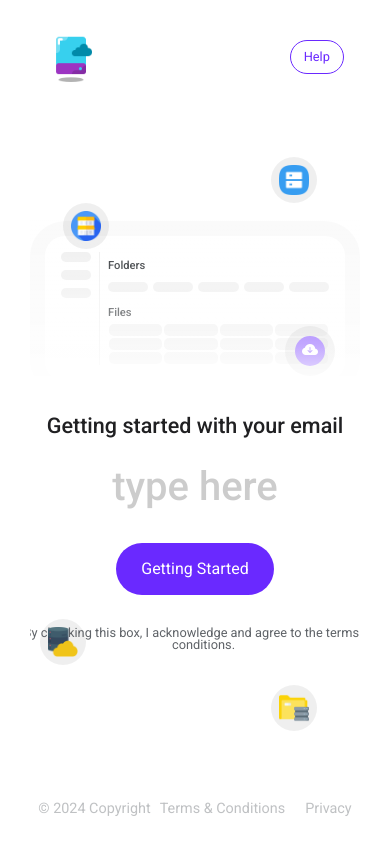
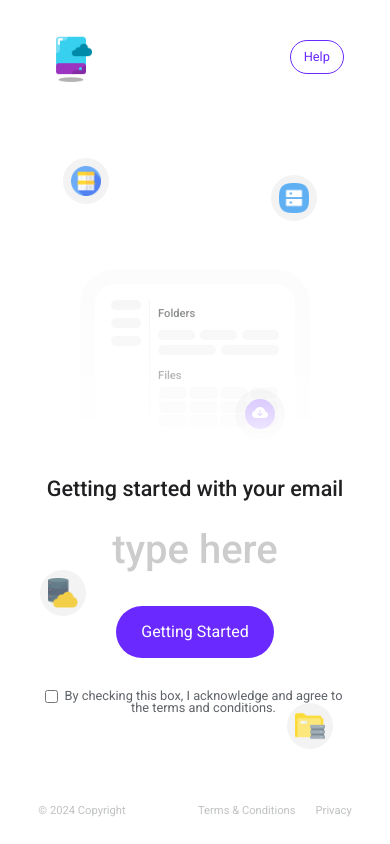
Before and after one commit to Charlygraphy23/drive-clone, a Next.js app: page /getting-started in a window 390 px wide. Built offline with nearby package versions, Linux system fonts and the light colour scheme.

Commit message:
WIP: mobile design

```diff
--- a/app/(routes)/getting-started/components/hero/index.tsx
+++ b/app/(routes)/getting-started/components/hero/index.tsx
@@ -17,7 +17,7 @@ import style from './style.module.scss'
 
 
 const HeroSection = () => {
-    const { state: { data, activePage }, dispatch, setPage } = useContext(GetStartedContext)
+    const { state: { activePage }, setPage } = useContext(GetStartedContext)
 
 
     const onSubmit = () => {
@@ -48,6 +48,7 @@ const HeroSection = () => {
             <div className={style.placeholderWrapper}>
                 <PlaceHolderUI />
             </div>
+            <div className="mb-5" >
                 <InputGroupComponent
                     className={style.form}
                     showTerms
@@ -56,6 +57,7 @@ const HeroSection = () => {
                     id='email'
                     title='Getting started with your email'
                 />
+            </div>
 
         </div>
     )
--- a/app/(routes)/getting-started/components/hero/style.module.scss
+++ b/app/(routes)/getting-started/components/hero/style.module.scss
@@ -1,6 +1,7 @@
 @use "/app/styles/variable.scss" as color;
 
-$sizes: 1 17% 17%, 2 80% 10%, 3 10% 80%, 4 90% 80%;
+$sizes: 1 max(10%, 0vh) min(17%, 25vw), 2 max(72%, 40vh) max(10%, 0vw),
+  3 max(10%, 10vh) max(80%, 10vw), 4 max(92%, 5vh) max(85%, 50vw);
 
 .hero {
   display: flex;
@@ -36,11 +37,11 @@ $sizes: 1 17% 17%, 2 80% 10%, 3 10% 80%, 4 90% 80%;
           100% {
             top: $top;
             left: $left;
-						opacity: 1;
+            opacity: 0.8;
           }
         }
 
-				animation: zoom-#{$key} 0.8s ease-in-out forwards;
+        animation: zoom-#{$key} 0.8s ease-out forwards;
         animation-delay: 0.5s;
       }
     }
@@ -48,6 +49,7 @@ $sizes: 1 17% 17%, 2 80% 10%, 3 10% 80%, 4 90% 80%;
 
   .placeholderWrapper {
     width: 100%;
+    flex: 1;
     position: relative;
     margin-bottom: 1rem;
     display: flex;
@@ -187,3 +189,21 @@ $sizes: 1 17% 17%, 2 80% 10%, 3 10% 80%, 4 90% 80%;
     }
   }
 }
+
+@container (max-width: 330px) {
+  .hero {
+    .form {
+      h4 {
+        font-size: 1rem;
+      }
+
+      input {
+        font-size: 1.5rem;
+      }
+
+      p {
+        max-width: 250px;
+      }
+    }
+  }
+}
--- a/app/(routes)/getting-started/components/inputGroup/style.module.scss
+++ b/app/(routes)/getting-started/components/inputGroup/style.module.scss
@@ -5,6 +5,8 @@
   justify-content: center;
   flex-direction: column;
   max-width: 400px;
+  flex: 1;
+  align-items: center;
 
   &.error {
     color: color.$error;
@@ -62,6 +64,8 @@
   }
 
   .showTerms {
+    max-width: 300px;
+
     &.error {
       color: color.$error;
 
--- a/app/(routes)/getting-started/style.module.scss
+++ b/app/(routes)/getting-started/style.module.scss
@@ -7,7 +7,7 @@
   max-width: 300px;
   padding: 1rem;
   position: relative;
-	min-width: 300px;
+  width: 100%;
 
   display: flex;
   @content;
@@ -23,6 +23,7 @@
   transform: scale(0.9);
   animation: zoomIn 0.3s ease-out forwards;
   animation-delay: 1s;
+  container-type: inline-size;
 
   .wrapper {
     width: calc(100% - 10%);
@@ -54,6 +55,28 @@
   }
 }
 
+@container (min-width: #{color.$extraLarge}) {
+  .gettingStarted {
+    .wrapper {
+      width: calc(100% - 40%);
+    }
+  }
+}
+
+@container (max-width: 515px) {
+  .gettingStarted {
+    .wrapper {
+      .doodleContainer {
+        max-width: 200px;
+      }
+
+      .footer {
+        font-size: 0.7rem;
+      }
+    }
+  }
+}
+
 @keyframes zoomIn {
   0% {
     transform: scale(0.9);
--- a/app/styles/variable.scss
+++ b/app/styles/variable.scss
@@ -1,3 +1,8 @@
+// screen sizes
+
+$extraLarge: 1023px;
+$Large: 891px;
+
 $primary-color: #6a29ff;
 $light-brown: #feece2;
 $light-brown1: #ffbe98;
```
Lines whose indentation alone changed are shown as unchanged.
